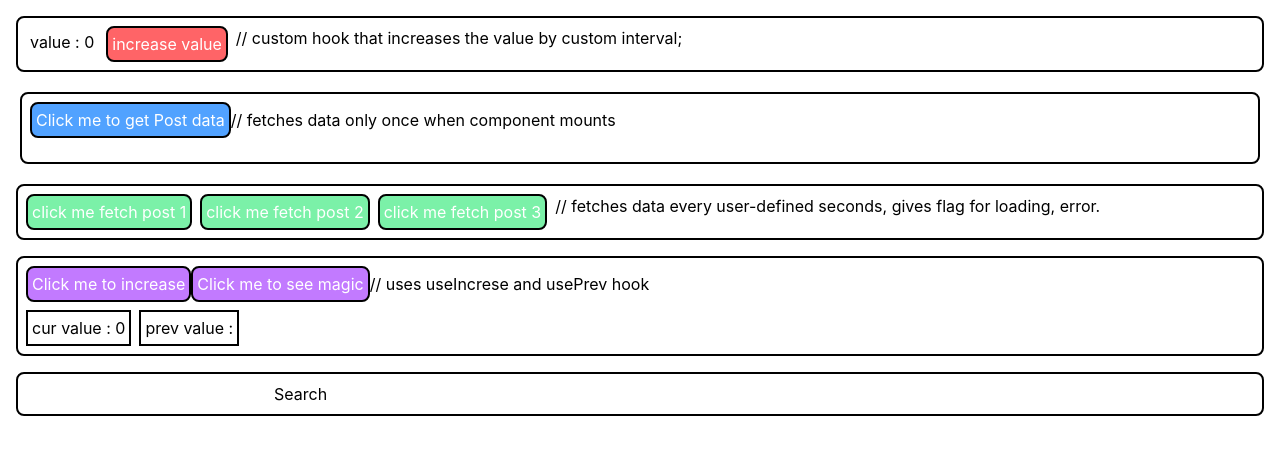
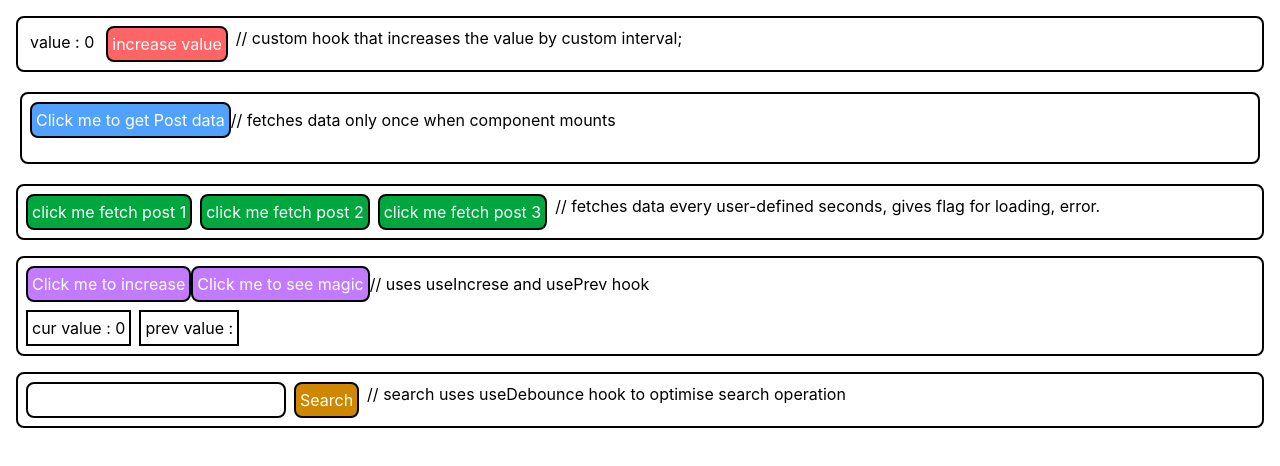
Before and after one commit to Reaper0198/custom-hooks, a React (Vite) app: page / in a window 1280 px wide. Shown: the top 466 px of the page. Built offline with nearby package versions, Linux system fonts and the light colour scheme; no server answers.

Commit message:
added css to component

```diff
--- a/src/components/PollingGetPostCard.jsx
+++ b/src/components/PollingGetPostCard.jsx
@@ -17,11 +17,11 @@ export default function PollingGetPostCard() {
     return (
         <div className="flex-col border-2 m-4 p-2 rounded-lg">
             <div className="flex gap-2">
-                <button className="p-1 border-2 border-black rounded-lg bg-green-300 text-white"
+                <button className="p-1 border-2 border-black rounded-lg bg-green-600 text-white"
                     onClick={()=>getPost(1)}>click me fetch post 1</button>
-                <button className="p-1 border-2 border-black rounded-lg bg-green-300 text-white"
+                <button className="p-1 border-2 border-black rounded-lg bg-green-600 text-white"
                     onClick={()=>getPost(2)}>click me fetch post 2</button>
-                <button className="p-1 border-2 border-black rounded-lg bg-green-300 text-white"
+                <button className="p-1 border-2 border-black rounded-lg bg-green-600 text-white"
                     onClick={()=>getPost(3)}>click me fetch post 3</button>
                     // fetches data every user-defined seconds, gives flag for loading, error.
             </div>
--- a/src/components/UseDebounceComp.jsx
+++ b/src/components/UseDebounceComp.jsx
@@ -14,9 +14,12 @@ export default function UseDebounceComp() {
     }
 
     return (
-        <div className="flex border-2 rounded-lg m-4 p-2">
-            <input type="text" value={searchQuery} onChange={handleInput}/>
-            <button onClick={handleSearch}>Search</button>
+        <div className="flex gap-2 border-2 rounded-lg m-4 p-2">
+            <input className="border-2 rounded-lg p-1 border-black"
+                type="text" value={searchQuery} onChange={handleInput}/>
+            <button className="p-1 rounded-lg border-2 bg-yellow-600 text-white border-black"
+                onClick={handleSearch}>Search</button>
+            // search uses useDebounce hook to optimise search operation
         </div>
     )
 }
```
